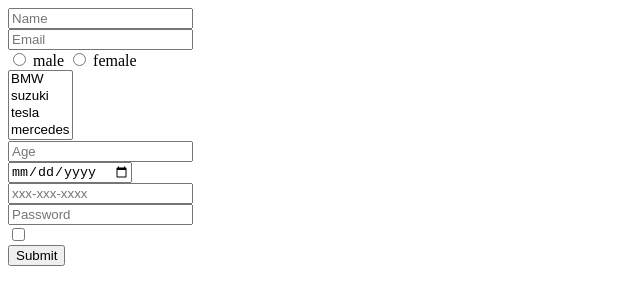
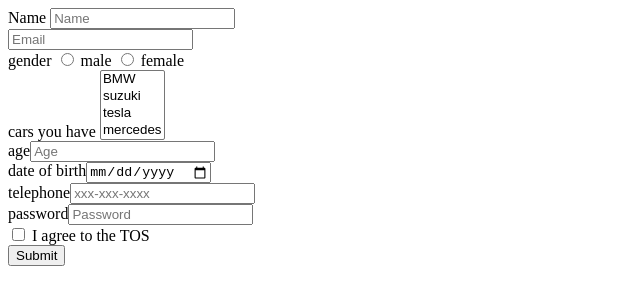
Before and after one commit to acciojob/signup-form-car-8605763865, a website: page main.html in a window 1280 px wide. Shown: the whole page, without its empty margins (0-640 px from the left). Drawn offline with Linux system fonts and the light colour scheme.

Commit message:
created a submission

```diff
--- a/main.html
+++ b/main.html
@@ -8,23 +8,25 @@
 
 <body>
 	<form>
-	<input type="text" id="name" placeholder="Name"><br>
-		<input type="email" id="email" placeholder="Email"><br>
-		<input type="radio" id="gender_m" name="gender"> male
-		<input type="radio" id="gender_f" name="gender"> female
+		<label for="name"> Name
+	<input type="text" id="name" placeholder="Name"><br></label>
+		<label for="email"><input type="email" id="email" placeholder="Email"><br></label>
+		<label for="gender_m">gender <input type="radio" id="gender_m" name="gender"> male </label>
+	<label>	<input type="radio" id="gender_f" name="gender"> female </label>
 		<br>
-		<select id=""cars placeholder="--Please choose an option--" multiple>
+		<label for="cars"> cars you have
+		<select id="cars" placeholder="--Please choose an option--" multiple> </label>
 			<option> BMW</option>
 			<option> suzuki</option>
 			<option> tesla</option>
 			<option> mercedes</option>
 
 		</select><br>
-		<input id="age" type="number" placeholder="Age"><br>
-		<input id="dob" type="date" ><br>
-		<input type="tel" id="tel" placeholder="xxx-xxx-xxxx"><br>
-		<input id="password" type="password" placeholder="Password"><br>
-		<input type="checkbox" id="tos"><br>
+		<label for="age">age<input id="age" type="number" placeholder="Age"> </label><br>
+		<label for="dob"> date of birth<input id="dob" type="date" ><br></label>
+		<label for="tel"> telephone<input type="tel" id="tel" placeholder="xxx-xxx-xxxx"><br></label>
+		<label for="password"> password<input id="password" type="password" placeholder="Password"><br></label>
+		<label for="tos"><input type="checkbox" id="tos"> I agree to the TOS<br></label>
 		<input type="submit">
 	</form>
 	<!-- the entire body must be written by student -->
```
